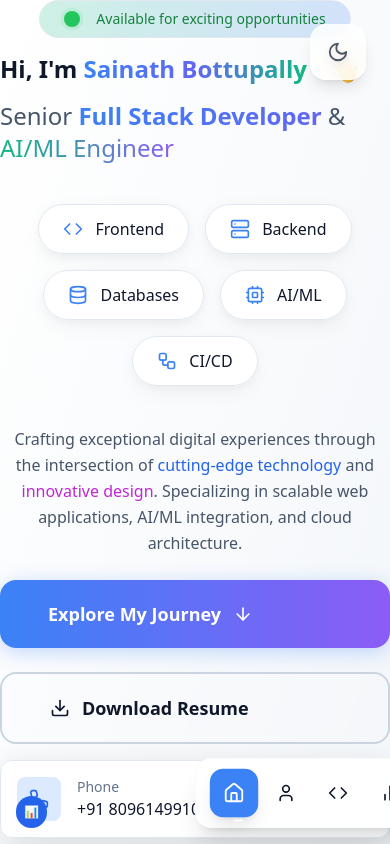
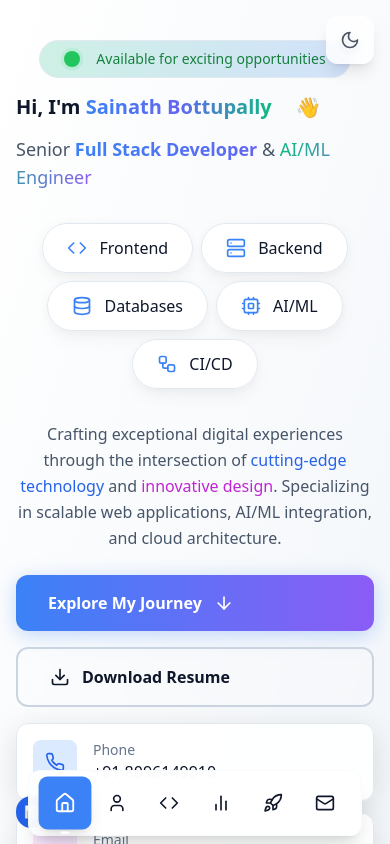
Before and after one commit to SainathTony/my-portfolio, a React (Vite) app: page / in a window 390 px wide. Shown: the top 844 px of the page. Built offline with nearby package versions, Linux system fonts and the light colour scheme.

Commit message:
Fix nav bar issues

```diff
--- a/src/App.tsx
+++ b/src/App.tsx
@@ -142,7 +142,7 @@ function App() {
   }, []);
 
   return (
-    <div className="app-container relative min-h-screen bg-surface-light-primary dark:bg-surface-dark-primary transition-colors duration-300">
+    <div className="relative min-h-screen bg-surface-light-primary dark:bg-surface-dark-primary transition-colors duration-300">
       <PerformanceMonitor />
       <LoadingScreen isLoading={isLoading} />
 
@@ -174,11 +174,11 @@ function App() {
       {/* Dark Mode Toggle */}
       <button
         onClick={toggleDarkMode}
-        className={`
-          fixed top-6 right-6 z-50
-          w-14 h-14
+        className="
+          fixed top-4 right-4 sm:top-6 sm:right-6 z-50
+          w-12 h-12 sm:w-14 sm:h-14
           flex items-center justify-center
-          rounded-2xl
+          rounded-xl sm:rounded-2xl
           backdrop-blur-lg
           border border-white/20 dark:border-white/10
           bg-white/80 dark:bg-gray-900/80
@@ -188,28 +188,29 @@ function App() {
           hover:scale-110
           transition-all duration-300 ease-out
           group
-          before:absolute before:inset-0 before:rounded-2xl
+          before:absolute before:inset-0 before:rounded-xl sm:before:rounded-2xl
           before:bg-gradient-to-r before:from-blue-500/20 before:to-purple-500/20
           dark:before:from-yellow-400/20 dark:before:to-orange-500/20
           before:opacity-0 hover:before:opacity-100
           before:transition-opacity before:duration-300
           active:scale-95
-        `}
+          touch-manipulation
+        "
         aria-label="Toggle dark mode"
       >
         <div className="relative z-10 transition-transform duration-300 group-hover:rotate-12">
           <Sun
-            size={22}
-            className="text-yellow-500 drop-shadow-lg animate-pulse-slow hidden dark:block"
+            size={20}
+            className="sm:w-[22px] sm:h-[22px] text-yellow-500 drop-shadow-lg animate-pulse-slow hidden dark:block"
           />
           <Moon
-            size={22}
-            className="text-gray-600 drop-shadow-lg block dark:hidden"
+            size={20}
+            className="sm:w-[22px] sm:h-[22px] text-gray-600 drop-shadow-lg block dark:hidden"
           />
         </div>
 
         {/* Glow effect */}
-        <div className="absolute inset-0 rounded-2xl bg-gradient-to-r from-blue-500/30 to-purple-500/30 dark:from-yellow-400/30 dark:to-orange-500/30 opacity-0 group-hover:opacity-70 transition-opacity duration-300 blur-xl" />
+        <div className="absolute inset-0 rounded-xl sm:rounded-2xl bg-gradient-to-r from-blue-500/30 to-purple-500/30 dark:from-yellow-400/30 dark:to-orange-500/30 opacity-0 group-hover:opacity-70 transition-opacity duration-300 blur-xl" />
 
         {/* Floating particles effect (only in dark mode) */}
         <div className="hidden dark:block">
@@ -229,13 +230,14 @@ function App() {
       {showScrollToTop && (
         <button
           onClick={scrollToTop}
-          className="fixed bottom-8 right-8 z-40 w-12 h-12 flex items-center justify-center rounded-full bg-blue-500 text-white shadow-lg hover:bg-blue-600 transition-all duration-300 hover:scale-110"
+          className="fixed bottom-4 right-4 sm:bottom-8 sm:right-8 z-40 w-12 h-12 sm:w-14 sm:h-14 flex items-center justify-center rounded-full bg-blue-500 text-white shadow-lg hover:bg-blue-600 transition-all duration-300 hover:scale-110 touch-manipulation"
           aria-label="Scroll to top"
         >
           <svg
             xmlns="http://www.w3.org/2000/svg"
-            width="24"
-            height="24"
+            width="20"
+            height="20"
+            className="sm:w-6 sm:h-6"
             viewBox="0 0 24 24"
             fill="none"
             stroke="currentColor"
--- a/src/components/Navigation.tsx
+++ b/src/components/Navigation.tsx
@@ -56,13 +56,16 @@ const Navigation: React.FC<NavigationProps> = memo(
       <>
         {/* Desktop Navigation - Right Side Vertical */}
         <motion.nav
-          className={`fixed right-4 top-1/2 -translate-y-1/2 z-50 hidden md:flex flex-col items-center gap-3 p-3 rounded-2xl
+          className={`fixed right-2 lg:right-4 z-50 hidden md:flex flex-col items-center justify-center gap-2 lg:gap-3 p-2 lg:p-3 rounded-xl lg:rounded-2xl
           bg-surface-light-primary/90 dark:bg-surface-dark-primary/90 backdrop-blur-xl border border-border-light-primary/20 dark:border-border-dark-primary/10 shadow-xl transition-all duration-300
-          hover:shadow-2xl hover:bg-surface-light-elevated/95 dark:hover:bg-surface-dark-elevated/95 ${
+          hover:shadow-2xl hover:bg-surface-light-elevated/95 dark:hover:bg-surface-dark-elevated/95 max-h-[calc(100vh-4rem)] overflow-y-auto ${
             isScrolling ? "opacity-60 hover:opacity-100" : "opacity-100"
           }`}
-          initial={{ x: 80, opacity: 0 }}
-          animate={{ x: 0, opacity: 1 }}
+          style={{
+            top: "50%",
+          }}
+          initial={{ x: 80, y: "-50%", opacity: 0 }}
+          animate={{ x: 0, y: "-50%", opacity: 1 }}
           transition={{ type: "spring", stiffness: 300, damping: 30 }}
           aria-label="Page navigation"
         >
@@ -81,7 +84,7 @@ const Navigation: React.FC<NavigationProps> = memo(
                   onClick={() => scrollToSection(index)}
                   onKeyDown={(e) => handleKeyDown(e, index)}
                   className={`
-                  relative w-12 h-12 rounded-xl flex items-center justify-center text-lg transition-all duration-300
+                  relative w-10 h-10 lg:w-12 lg:h-12 rounded-lg lg:rounded-xl flex items-center justify-center text-base lg:text-lg transition-all duration-300
                   focus:outline-none focus:ring-2 focus:ring-blue-500 focus:ring-offset-2 focus:ring-offset-transparent
                   ${
                     isActive
@@ -107,7 +110,7 @@ const Navigation: React.FC<NavigationProps> = memo(
                 <AnimatePresence>
                   {isHoveredItem && !isActive && (
                     <motion.div
-                      className="absolute right-full mr-3 top-1/2 -translate-y-1/2 px-3 py-2 rounded-lg text-sm font-medium whitespace-nowrap
+                      className="absolute right-full mr-2 lg:mr-3 top-1/2 -translate-y-1/2 px-2 lg:px-3 py-1.5 lg:py-2 rounded-md lg:rounded-lg text-xs lg:text-sm font-medium whitespace-nowrap
                       bg-gray-800/95 text-white shadow-xl border border-white/10 z-[60]"
                       initial={{ opacity: 0, x: 10, scale: 0.8 }}
                       animate={{ opacity: 1, x: 0, scale: 1 }}
@@ -129,12 +132,15 @@ const Navigation: React.FC<NavigationProps> = memo(
                 {/* Active indicator */}
                 {isActive && (
                   <motion.div
-                    className="absolute -right-2 top-1/2 -translate-y-1/2 w-1 h-8 bg-gradient-to-b from-blue-400 to-blue-600 rounded-full shadow-lg"
-                    layoutId="activeIndicator"
+                    className="absolute -right-3 top-1/2 w-1 h-8 bg-gradient-to-b from-blue-400 to-blue-600 rounded-full shadow-lg"
+                    initial={{ opacity: 0, scale: 0.8, y: "-50%" }}
+                    animate={{ opacity: 1, scale: 1, y: "-50%" }}
+                    exit={{ opacity: 0, scale: 0.8, y: "-50%" }}
                     transition={{
                       type: "spring",
-                      stiffness: 500,
-                      damping: 30,
+                      stiffness: 400,
+                      damping: 25,
+                      duration: 0.3,
                     }}
                   />
                 )}
@@ -145,11 +151,15 @@ const Navigation: React.FC<NavigationProps> = memo(
 
         {/* Mobile Navigation - Bottom Horizontal */}
         <motion.nav
-          className={`fixed bottom-4 left-1/2 -translate-x-1/2 z-50 md:hidden flex items-center gap-2 px-4 py-3 rounded-2xl
+          className={`fixed bottom-2 sm:bottom-4 z-50 md:hidden flex items-center justify-center gap-1 sm:gap-2 px-3 sm:px-4 py-2 sm:py-3 rounded-xl sm:rounded-2xl
           bg-surface-light-primary/95 dark:bg-surface-dark-primary/95 backdrop-blur-xl border border-border-light-primary/20 dark:border-border-dark-primary/10 shadow-xl transition-all duration-300
-          ${isScrolling ? "opacity-60" : "opacity-100"}`}
-          initial={{ y: 80, opacity: 0 }}
-          animate={{ y: 0, opacity: 1 }}
+          ${isScrolling ? "opacity-60" : "opacity-100"}
+          w-fit`}
+          style={{
+            left: "50%",
+          }}
+          initial={{ y: 80, x: "-50%", opacity: 0 }}
+          animate={{ y: 0, x: "-50%", opacity: 1 }}
           transition={{ type: "spring", stiffness: 300, damping: 30 }}
           aria-label="Page navigation"
         >
@@ -162,8 +172,8 @@ const Navigation: React.FC<NavigationProps> = memo(
                 onClick={() => scrollToSection(index)}
                 onKeyDown={(e) => handleKeyDown(e, index)}
                 className={`
-                relative min-w-[44px] min-h-[44px] w-11 h-11 rounded-xl flex items-center justify-center text-lg transition-all duration-300
-                focus:outline-none focus:ring-2 focus:ring-blue-500 focus:ring-offset-1
+                relative min-w-[48px] min-h-[48px] w-12 h-12 sm:w-11 sm:h-11 rounded-lg sm:rounded-xl flex items-center justify-center text-base sm:text-lg transition-all duration-300
+                focus:outline-none focus:ring-2 focus:ring-blue-500 focus:ring-offset-1 touch-manipulation
                 ${
                   isActive
                     ? "text-white bg-blue-500 shadow-lg scale-110"
@@ -180,12 +190,15 @@ const Navigation: React.FC<NavigationProps> = memo(
                 {/* Mobile active indicator */}
                 {isActive && (
                   <motion.div
-                    className="absolute -bottom-1 left-1/2 -translate-x-1/2 w-2 h-0.5 bg-white rounded-full"
-                    layoutId="activeMobileIndicator"
+                    className="absolute -bottom-1 left-1/2 w-2 h-0.5 bg-white rounded-full"
+                    initial={{ opacity: 0, scale: 0.8, x: "-50%" }}
+                    animate={{ opacity: 1, scale: 1, x: "-50%" }}
+                    exit={{ opacity: 0, scale: 0.8, x: "-50%" }}
                     transition={{
                       type: "spring",
-                      stiffness: 500,
-                      damping: 30,
+                      stiffness: 400,
+                      damping: 25,
+                      duration: 0.3,
                     }}
                   />
                 )}
--- a/src/sections/AboutSection.tsx
+++ b/src/sections/AboutSection.tsx
@@ -180,7 +180,7 @@ const AboutSection: React.FC<AboutSectionProps> = ({ scrollToSection }) => {
       id="about"
       className="section section-1 bg-gradient-to-br from-surface-light-secondary via-surface-light-tertiary to-surface-light-primary dark:from-surface-dark-primary dark:via-surface-dark-secondary dark:to-surface-dark-tertiary overflow-hidden"
     >
-      <div className="content-container relative">
+      <div className="content-container relative px-4 sm:px-6 lg:px-8">
         {/* Background Elements */}
         <div className="absolute inset-0 -z-10">
           <div className="absolute top-20 left-20 w-72 h-72 bg-gradient-to-r from-primary-500/5 to-secondary-500/5 rounded-full blur-3xl animate-pulse"></div>
--- a/src/sections/ExperienceSection.tsx
+++ b/src/sections/ExperienceSection.tsx
@@ -341,7 +341,7 @@ const ExperienceSection: React.FC<ExperienceSectionProps> = ({
                         <div className="space-y-4">
                           <div className="text-center">
                             <div className="text-2xl md:text-3xl font-bold text-blue-600 dark:text-blue-400 mb-1">
-                              {currentExperience.highlights.length}+
+                              {currentExperience.achievements.length}+
                             </div>
                             <div className="text-sm text-text-light-secondary dark:text-text-dark-tertiary">
                               Key Achievements
--- a/src/sections/HeroSection.tsx
+++ b/src/sections/HeroSection.tsx
@@ -172,7 +172,7 @@ const HeroSection: React.FC<HeroSectionProps> = ({ scrollToSection }) => {
     <section
       ref={heroRef}
       id="home"
-      className="section relative flex items-center justify-center min-h-screen bg-gradient-to-br from-surface-light-primary via-surface-light-secondary to-surface-light-tertiary dark:from-surface-dark-primary dark:via-surface-dark-secondary dark:to-surface-dark-tertiary overflow-hidden transition-colors duration-500"
+      className="section pt-10 relative flex items-center justify-center min-h-screen bg-gradient-to-br from-surface-light-primary via-surface-light-secondary to-surface-light-tertiary dark:from-surface-dark-primary dark:via-surface-dark-secondary dark:to-surface-dark-tertiary overflow-hidden transition-colors duration-500"
     >
       {/* Background Elements */}
       <div className="absolute inset-0 -z-10 overflow-hidden">
@@ -192,8 +192,8 @@ const HeroSection: React.FC<HeroSectionProps> = ({ scrollToSection }) => {
       </div>
 
       {/* Main Content */}
-      <div className="hero-content relative z-10">
-        <div className="hero-container">
+      <div className="hero-content relative z-10 px-4 sm:px-6 lg:px-8">
+        <div className="hero-container max-w-7xl mx-auto">
           {/* Greeting Badge */}
           <div className="mb-4 w-full flex justify-center">
             <motion.span
@@ -213,7 +213,7 @@ const HeroSection: React.FC<HeroSectionProps> = ({ scrollToSection }) => {
           <div className="mb-4">
             <h1
               ref={titleRef}
-              className="text-2xl sm:text-3xl md:text-5xl lg:text-6xl font-bold text-text-light-primary dark:text-text-dark-primary leading-tight opacity-0"
+              className="text-xl sm:text-2xl md:text-4xl lg:text-5xl xl:text-6xl font-bold text-text-light-primary dark:text-text-dark-primary leading-tight opacity-0"
             >
               Hi, I'm{" "}
               <span className="text-transparent bg-clip-text bg-gradient-to-r from-hero-gradient-start via-hero-accent to-hero-success animate-gradient-x">
@@ -240,7 +240,7 @@ const HeroSection: React.FC<HeroSectionProps> = ({ scrollToSection }) => {
           <div className="mb-4">
             <h2
               ref={subtitleRef}
-              className="text-2xl md:text-3xl lg:text-4xl text-text-light-secondary dark:text-text-dark-secondary font-light opacity-0"
+              className="text-lg sm:text-xl md:text-2xl lg:text-3xl xl:text-4xl text-text-light-secondary dark:text-text-dark-secondary font-light opacity-0"
             >
               Senior{" "}
               <span className="text-transparent bg-clip-text bg-gradient-to-r from-hero-gradient-start to-hero-accent font-semibold">
@@ -260,7 +260,7 @@ const HeroSection: React.FC<HeroSectionProps> = ({ scrollToSection }) => {
             appearOnMount={true}
             className="mb-4"
           >
-            <div className="flex flex-wrap justify-center gap-4 py-6">
+            <div className="flex flex-wrap justify-center gap-2 sm:gap-4 py-4 sm:py-6">
               {techStack.map((tech, index) => (
                 <motion.div
                   key={tech.name}
@@ -285,7 +285,7 @@ const HeroSection: React.FC<HeroSectionProps> = ({ scrollToSection }) => {
           <div className="mb-6">
             <p
               ref={descriptionRef}
-              className="text-md text-center md:text-xl text-text-light-secondary dark:text-text-dark-tertiary max-w-4xl mx-auto leading-relaxed opacity-0"
+              className="text-base sm:text-lg md:text-xl text-center text-text-light-secondary dark:text-text-dark-tertiary max-w-4xl mx-auto leading-relaxed opacity-0"
             >
               Crafting exceptional digital experiences through the intersection
               of
@@ -306,11 +306,11 @@ const HeroSection: React.FC<HeroSectionProps> = ({ scrollToSection }) => {
           {/* CTA Buttons */}
           <div
             ref={ctaRef}
-            className="flex flex-col sm:flex-row justify-center gap-6 mb-4 opacity-0"
+            className="flex flex-col sm:flex-row justify-center gap-4 sm:gap-6 mb-4 opacity-0"
           >
             <motion.button
               onClick={() => scrollToSection(1)}
-              className="group relative px-12 py-5 text-lg font-semibold rounded-2xl bg-gradient-to-r from-hero-gradient-start to-hero-gradient-end text-white shadow-hero-button hover:shadow-hero-card transition-all duration-500 transform hover:scale-105"
+              className="group relative px-8 sm:px-12 py-4 sm:py-5 text-base sm:text-lg font-semibold rounded-xl sm:rounded-2xl bg-gradient-to-r from-hero-gradient-start to-hero-gradient-end text-white shadow-hero-button hover:shadow-hero-card transition-all duration-500 transform hover:scale-105 w-full sm:w-auto min-h-[48px]"
               whileHover={{ scale: 1.05, y: -2 }}
               whileTap={{ scale: 0.98 }}
             >
@@ -328,7 +328,7 @@ const HeroSection: React.FC<HeroSectionProps> = ({ scrollToSection }) => {
                   "_blank",
                 )
               }
-              className="group px-12 py-5 text-lg font-semibold rounded-2xl bg-surface-light-primary/10 dark:bg-surface-dark-primary/10 backdrop-blur-sm border-2 border-border-light-secondary dark:border-border-dark-secondary text-text-light-primary dark:text-text-dark-primary hover:bg-surface-light-primary/20 dark:hover:bg-surface-dark-primary/20 hover:border-hero-gradient-start dark:hover:border-hero-accent transition-all duration-300 transform hover:shadow-hero-card dark:hover:shadow-hero-card-dark"
+              className="group px-8 sm:px-12 py-4 sm:py-5 text-base sm:text-lg font-semibold rounded-xl sm:rounded-2xl bg-surface-light-primary/10 dark:bg-surface-dark-primary/10 backdrop-blur-sm border-2 border-border-light-secondary dark:border-border-dark-secondary text-text-light-primary dark:text-text-dark-primary hover:bg-surface-light-primary/20 dark:hover:bg-surface-dark-primary/20 hover:border-hero-gradient-start dark:hover:border-hero-accent transition-all duration-300 transform hover:shadow-hero-card dark:hover:shadow-hero-card-dark w-full sm:w-auto min-h-[48px]"
               whileHover={{ scale: 1.05, y: -2 }}
               whileTap={{ scale: 0.98 }}
             >
@@ -340,7 +340,7 @@ const HeroSection: React.FC<HeroSectionProps> = ({ scrollToSection }) => {
           </div>
 
           {/* Info Section */}
-          <div className="grid grid-cols-1 md:grid-cols-3 lg:grid-cols-3 gap-4 justify-center items-center max-w-6xl mx-auto">
+          <div className="grid grid-cols-1 sm:grid-cols-2 md:grid-cols-3 gap-3 sm:gap-4 lg:gap-6 justify-center items-center max-w-6xl mx-auto">
             {/* Phone */}
             <RevealAnimation
               delay={825}
@@ -440,7 +440,7 @@ const HeroSection: React.FC<HeroSectionProps> = ({ scrollToSection }) => {
 
           {/* Social Links */}
           <div ref={socialRef} className="mt-8 opacity-0">
-            <div className="flex justify-center space-x-6">
+            <div className="flex justify-center space-x-4 sm:space-x-6">
               {socialLinks.map((link, index) => (
                 <motion.a
                   key={index}
--- a/src/sections/ProjectsSection.tsx
+++ b/src/sections/ProjectsSection.tsx
@@ -38,7 +38,7 @@ const ProjectsSection: React.FC<ProjectsSectionProps> = ({ projects }) => {
       id="projects"
       className="section section-4 bg-gradient-to-br from-indigo-50/30 via-white to-pink-50/20 dark:from-indigo-900/10 dark:via-gray-900 dark:to-pink-900/10"
     >
-      <div className="grid-container">
+      <div className="grid-container px-4 sm:px-6 lg:px-8">
         <div className="w-full max-w-7xl mx-auto">
           {/* Section Header */}
           <div className="text-center mb-16">
```
Also changed, not shown: src/data/portfolioData.ts (+4 -4 lines), src/hooks/useScrollAnimations.ts (+0 -28 lines), src/sections/ContactSection.tsx (+1 -21 lines), src/sections/SkillsSection.tsx (+10 -10 lines).
